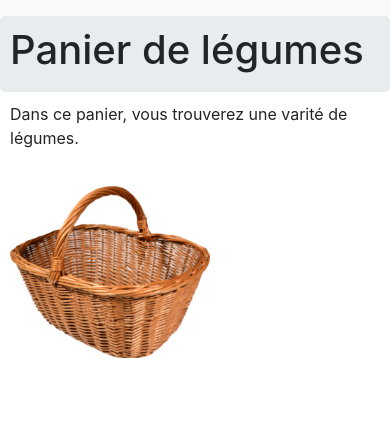
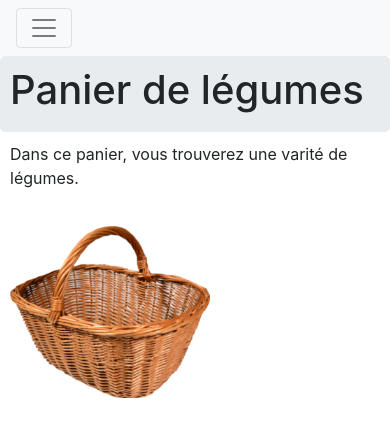
Before and after one commit to AntoineLabeeuw/app-legumes, an Angular app: page /accueil in a window 390 px wide. Shown: the top 436 px of the page. Built offline with nearby package versions, Linux system fonts and the light colour scheme.

Commit message:
Barre de navigation non responsive: fix #26

```diff
--- a/package.json
+++ b/package.json
@@ -16,9 +16,11 @@
     "@angular/compiler": "~10.0.5",
     "@angular/core": "~10.0.5",
     "@angular/forms": "~10.0.5",
+    "@angular/localize": "^10.0.10",
     "@angular/platform-browser": "~10.0.5",
     "@angular/platform-browser-dynamic": "~10.0.5",
     "@angular/router": "~10.0.5",
+    "@ng-bootstrap/ng-bootstrap": "^7.0.0",
     "bootstrap": "^4.5.2",
     "rxjs": "~6.5.5",
     "tslib": "^2.0.0",
--- a/src/app/app.module.ts
+++ b/src/app/app.module.ts
@@ -4,6 +4,7 @@ import { NgModule, Component } from '@angular/core';
 
 import { AppRoutingModule } from './app-routing.module';
 import { Route, RouterModule, Routes } from '@angular/router';
+import { NgbModule } from '@ng-bootstrap/ng-bootstrap';
 import { AppComponent } from './app.component';
 import { AccueilComponent } from './accueil/accueil.component';
 import { MenuComponent } from './menu/menu.component';
@@ -27,7 +28,8 @@ const ROUTES: Routes = [
   imports: [
     BrowserModule,
     AppRoutingModule,
-    RouterModule.forRoot(ROUTES)
+    RouterModule.forRoot(ROUTES),
+    NgbModule
   ],
   providers: [],
   bootstrap: [AppComponent]
--- a/src/app/menu/menu.component.html
+++ b/src/app/menu/menu.component.html
@@ -1,9 +1,20 @@
 <nav class="navbar navbar-expand-lg navbar-light bg-light">
-  <div class="collapse navbar-collapse">
-    <div class="navbar-nav">
-      <a class="nav-item nav-link" routerLink="/accueil" routerLinkActive="active">Accueil</a>
-      <a class="nav-item nav-link" routerLink="/galerie" routerLinkActive="active">Galerie</a>
-      <a class="nav-item nav-link" routerLink="/apropos" routerLinkActive="active">A propos</a>
-    </div>
+  <button class="navbar-toggler" type="button" (click)="navbarCollapsed = !navbarCollapsed"
+    [attr.aria-expanded]="!navbarCollapsed" aria-controls="navbarContent" aria-expanded="false"
+    aria-label="Toggle navigation">
+    <span class="navbar-toggler-icon"></span>
+  </button>
+  <div class="collapse navbar-collapse" [ngbCollapse]="navbarCollapsed" id="navbarContent">
+    <ul class="navbar-nav mr-auto mt-2 mt-lg-0">
+      <li class="nav-item">
+        <a class="nav-link" routerLink="/accueil" routerLinkActive="active">Accueil</a>
+      </li>
+      <li class="nav-item">
+        <a class="nav-link" routerLink="/galerie" routerLinkActive="active">Galerie</a>
+      </li>
+      <li class="nav-item">
+        <a class="nav-link" routerLink="/apropos" routerLinkActive="active">A propos</a>
+      </li>
+    </ul>
   </div>
 </nav>
--- a/src/app/menu/menu.component.ts
+++ b/src/app/menu/menu.component.ts
@@ -7,6 +7,8 @@ import { Component, OnInit } from '@angular/core';
 })
 export class MenuComponent implements OnInit {
 
+  navbarCollapsed = true;
+
   constructor() { }
 
   ngOnInit(): void {
--- a/src/polyfills.ts
+++ b/src/polyfills.ts
@@ -1,3 +1,7 @@
+/***************************************************************************************************
+ * Load `$localize` onto the global scope - used if i18n tags appear in Angular templates.
+ */
+import '@angular/localize/init';
 /**
  * This file includes polyfills needed by Angular and is loaded before the app.
  * You can add your own extra polyfills to this file.
```
Also changed, not shown: 1 other file (tests, documents, lock files or other folders).
